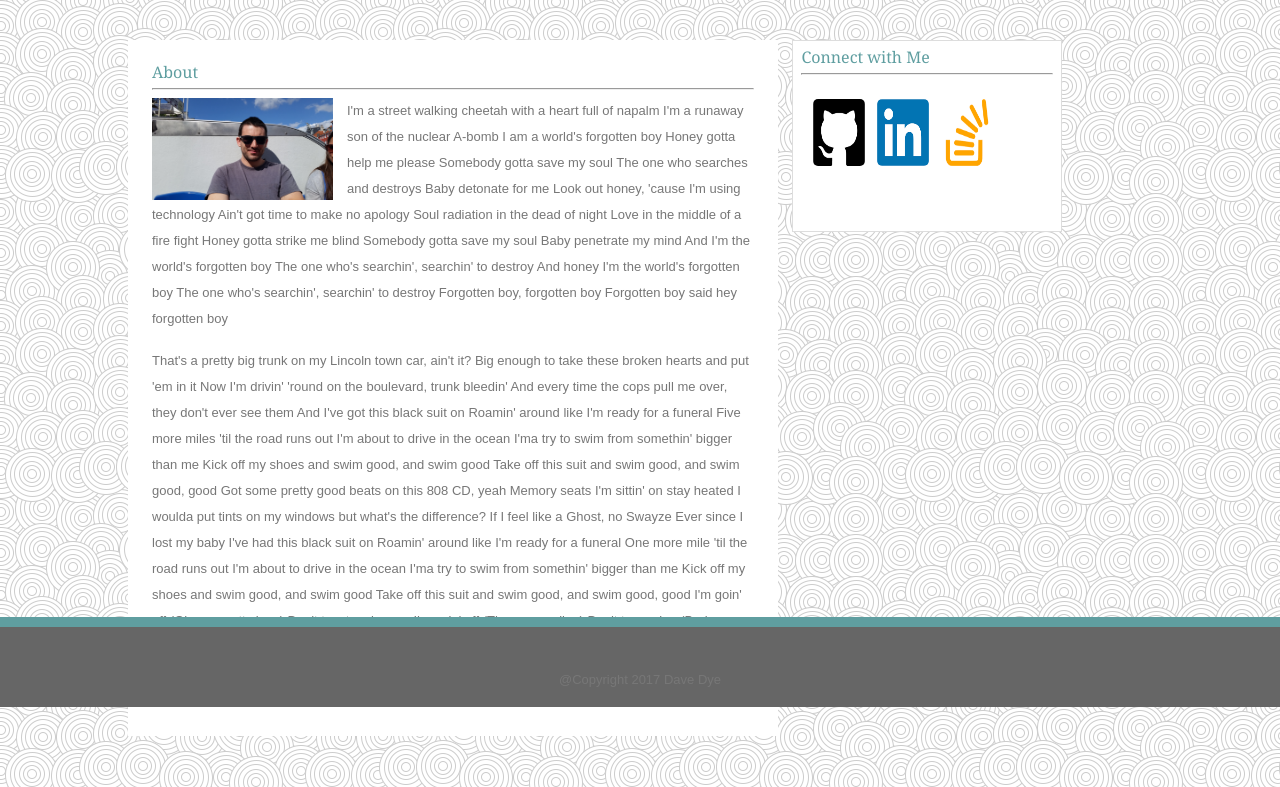
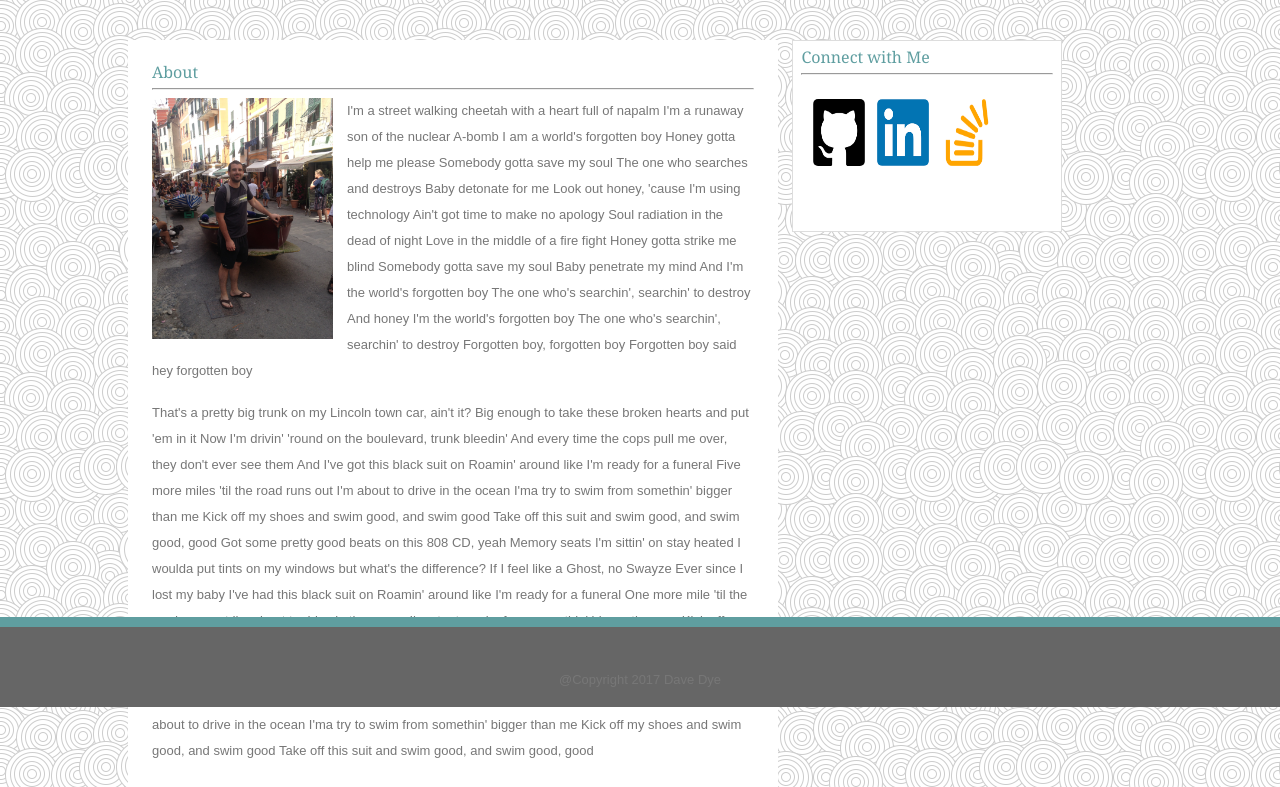
Before and after one commit to davedyecfa/Basic-Portfolio, a PHP site: page / in a window 1280 px wide. Shown: the part 93-880 px from the top of the page. Run offline with PHP 8.4, Linux system fonts and the light colour scheme.

Commit message:
profile try

```diff
--- a/assets/css/style.css
+++ b/assets/css/style.css
@@ -174,12 +174,12 @@ section{
 	height: 3.9rem;*/
 }
 
-/*#data{*/
-	/*margin:0.9rem;*/
-	/*margin-top: 0.7rem;*/
-	/*padding: 0.5rem;*/
-	/*color: orange;*/
-	/*transition:all 2s;*/
+#data{
+	margin:0.9rem;
+	margin-top: 0.7rem;
+	padding: 0.5rem;
+	color: orange;
+	transition:all 2s;
 
 }
 
```
Also changed, not shown: assets/images/Profile.jpg.
